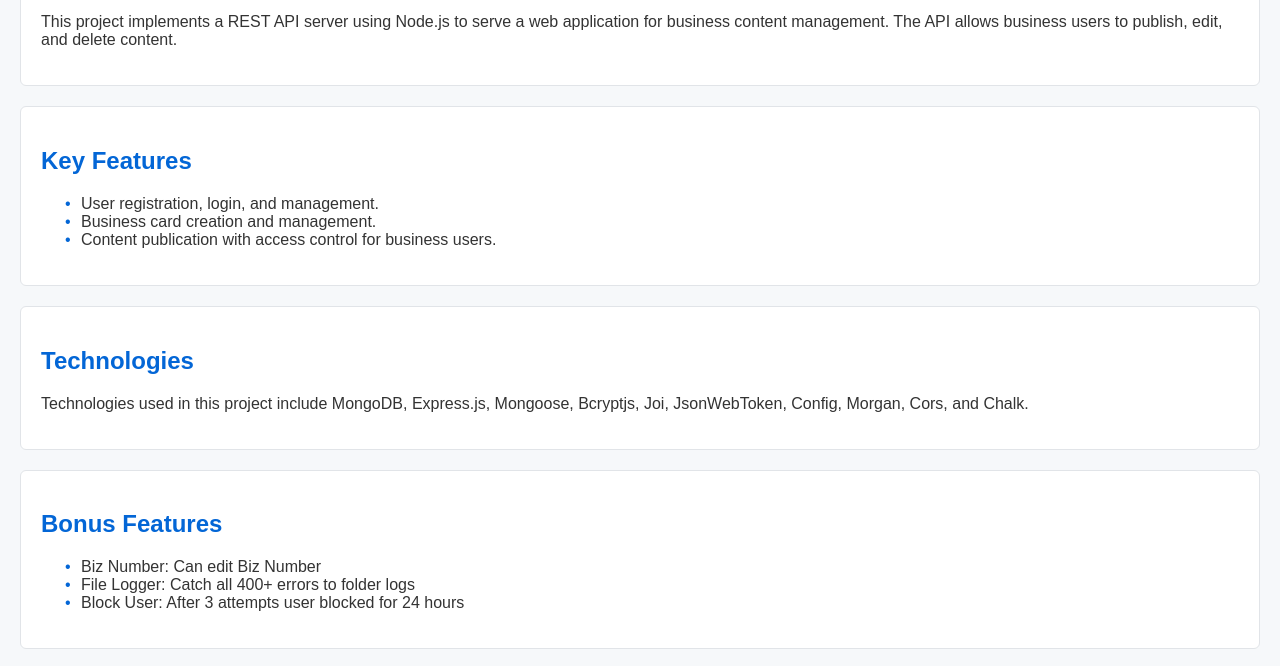
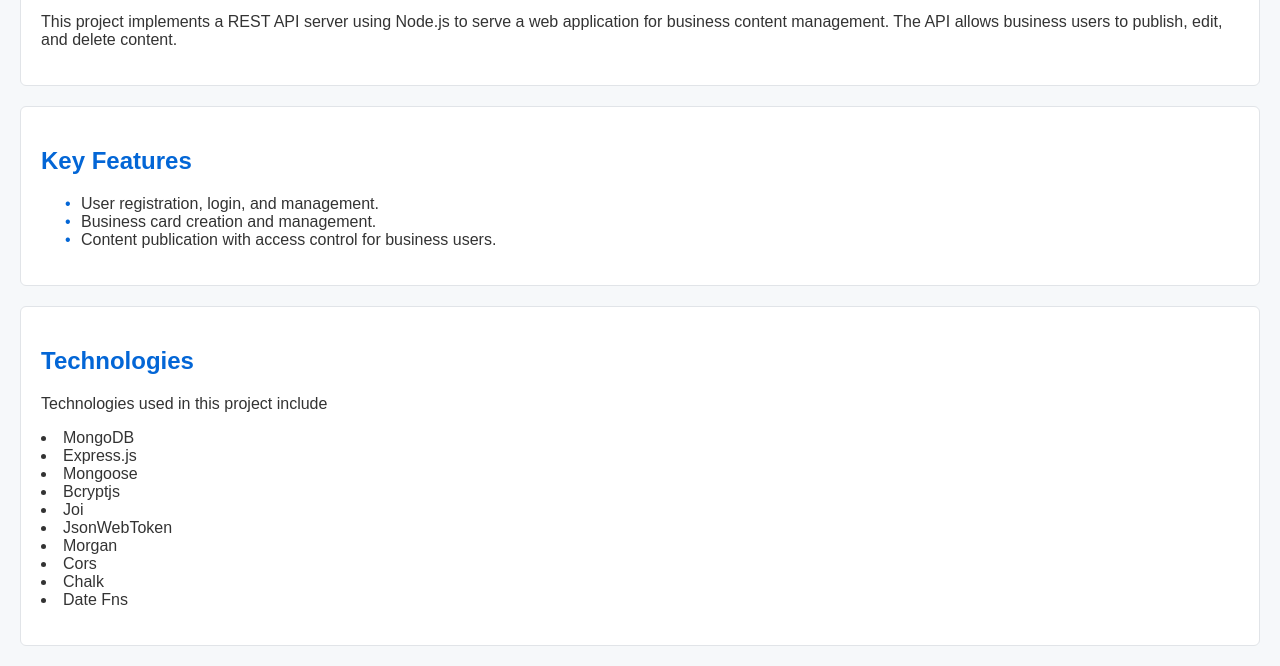
Before and after one commit to MaxKovalski/node-project-hackeru, a website: page public/index.html in a window 1280 px wide. Shown: the part 120-786 px from the top of the page. Drawn offline with Linux system fonts and the light colour scheme.

Commit message:
Finished

```diff
--- a/controllers/authController.js
+++ b/controllers/authController.js
@@ -31,6 +31,7 @@
     return res.status(500).json({ error: "Internal Server Error" });
   }
 };
+
 exports.login = async (req, res) => {
   try {
     const { email, password } = req.body;
--- a/controllers/cardController.js
+++ b/controllers/cardController.js
@@ -23,6 +23,7 @@
     return res.status(500).json({ message: error });
   }
 };
+
 exports.getSingleCardData = async (req, res) => {
   try {
     const card = await Card.findOne({ _id: req.params.id });
@@ -32,6 +33,7 @@
     return res.status(404).json({ message: "Card Not Found" });
   }
 };
+
 exports.createCard = async (req, res) => {
   try {
     const userId = userJwt(req, res).userId;
@@ -57,6 +59,7 @@
     res.status(500).json({ message: "Internal Server Error" });
   }
 };
+
 exports.EditCardData = async (req, res) => {
   try {
     const { userId } = userJwt(req, res);
@@ -89,6 +92,7 @@
     return res.status(404).json({ message: "Card Not Found" });
   }
 };
+
 exports.likeCard = async (req, res) => {
   const { userId } = userJwt(req, res);
   try {
@@ -115,6 +119,7 @@
     return res.status(500).json({ message: "Internal Server Error" });
   }
 };
+
 exports.deleteCard = async (req, res) => {
   try {
     const { userId, isAdmin } = userJwt(req, res);
@@ -132,6 +137,7 @@
     return res.status(404).json({ message: "Card Not Found" });
   }
 };
+
 // **** bizNumber **** //
 exports.updateBizNumber = async (req, res) => {
   try {
--- a/controllers/userController.js
+++ b/controllers/userController.js
@@ -17,6 +17,7 @@
     return res.status(404).json({ message: "User Not Found" });
   }
 };
+
 exports.EditUserData = async (req, res) => {
   const { userId } = userJwt(req, res);
   const { id } = req.params;
@@ -50,6 +51,7 @@
     return res.status(404).json({ message: "User Not Found" });
   }
 };
+
 exports.EditUserBusiness = async (req, res, next) => {
   const { userId } = userJwt(req, res);
   const { id } = req.params;
@@ -67,6 +69,7 @@
     return res.status(404).json({ message: "User Not Found" });
   }
 };
+
 exports.deleteUser = async (req, res) => {
   const { id } = req.params;
   try {
--- a/index.js
+++ b/index.js
@@ -5,7 +5,6 @@
 const authRouter = require("./routes/authRoutes");
 const env = require("dotenv").config();
 const moment = require("moment");
-
 const morgan = require("morgan");
 const chalk = require("chalk");
 const cardRouter = require("./routes/cardRoutes");
@@ -36,6 +35,7 @@
     allowedHeaders: "Content-Type, Accept, Authorization",
   })
 );
+
 // **** Error Logger Bonus **** //
 app.use((req, res, next) => {
   const fileName = `./logs/log_${moment().format("Y_M_D")}.txt`;
@@ -60,6 +60,7 @@
   next();
 });
 // **** Error Logger Bonus **** //
+
 app.listen(env.parsed.PORT, async () => {
   console.log(chalk.bgGreen(`Listen to port: ${env.parsed.PORT}`));
 });
--- a/middleware/authMiddleware.js
+++ b/middleware/authMiddleware.js
@@ -19,18 +19,21 @@
   }
   next();
 };
+
 exports.adminOnly = (req, res, next) => {
   if (!userJwt(req, res).isAdmin) {
     return res.status(401).json({ message: "Access denied. Admins only" });
   }
   next();
 };
+
 exports.businessOnly = (req, res, next) => {
   if (!userJwt(req, res).IsBusiness) {
     return res.status(401).json({ message: "Access denied. Business only" });
   }
   next();
 };
+
 exports.sameIdOrAdmin = (req, res, next) => {
   const { userId, isAdmin } = userJwt(req, res);
   const { id } = req.params;
--- a/middleware/validationMiddleware.js
+++ b/middleware/validationMiddleware.js
@@ -42,6 +42,7 @@
     .required(),
 });
 exports.editUserValidator = userValidatorSchema;
+
 exports.loginUserValidator = Joi.object({
   email: Joi.string()
     .email({ tlds: { allow: false } })
@@ -56,6 +57,7 @@
     )
     .required(),
 });
+
 exports.cardValidator = Joi.object({
   title: Joi.string().required().min(2).max(100),
 
--- a/public/index.html
+++ b/public/index.html
@@ -28,8 +28,17 @@
     <section>
       <h2>Technologies</h2>
       <p>
-        Technologies used in this project include MongoDB, Express.js, Mongoose,
-        Bcryptjs, Joi, JsonWebToken, Config, Morgan, Cors, and Chalk.
+        Technologies used in this project include
+        <li>MongoDB</li>
+        <li>Express.js</li>
+        <li>Mongoose</li>
+        <li>Bcryptjs</li>
+        <li>Joi</li>
+        <li>JsonWebToken</li>
+        <li>Morgan</li>
+        <li>Cors</li>
+        <li>Chalk</li>
+        <li>Date Fns</li>
       </p>
     </section>
 
```
Also changed, not shown: middleware/loggerMiddleware.js (deleted).
